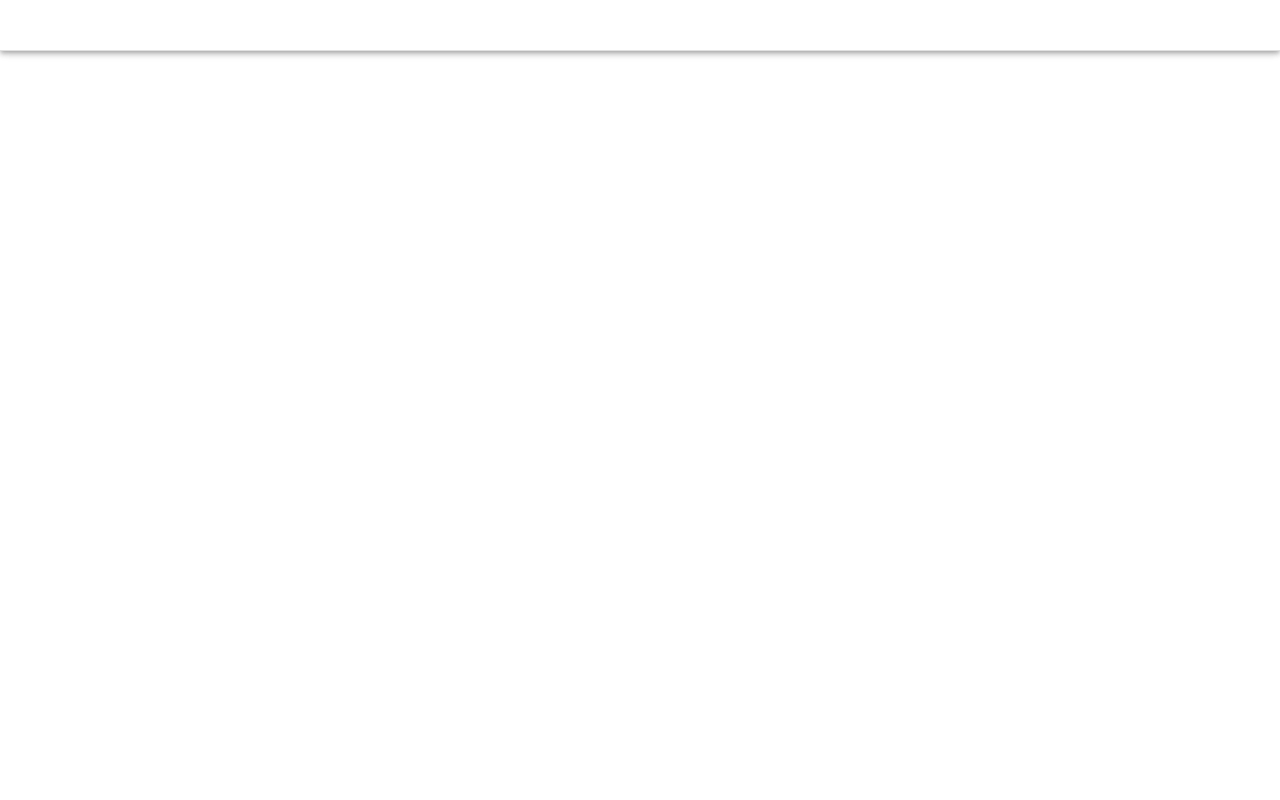
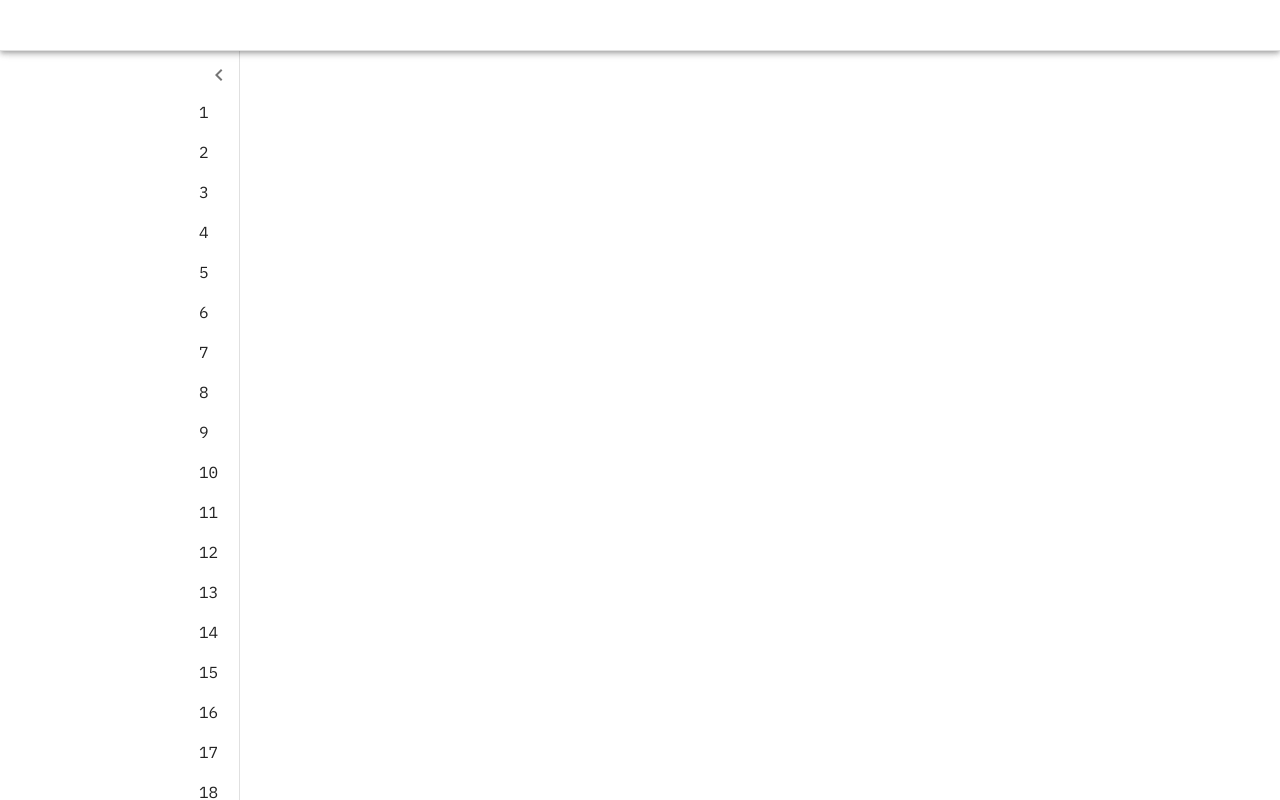
Before and after one commit to ramyo564/React_DjangoDRF_Chat, a React (Vite) app in the folder reactchat/: page / in a window 1280 px wide. Built offline with nearby package versions, Linux system fonts and the light colour scheme; a web font is replaced by a local one.

Commit message:
Build : Primary Draw (Part-1) Framework

```diff
--- /dev/null
+++ b/reactchat/src/components/PrimaryDraw/DrawToggle.tsx
@@ -0,0 +1,22 @@
+import ChevronLeft from "@mui/icons-material/ChevronLeft";
+import { Box, IconButton } from "@mui/material";
+
+
+const DrawerToggle = () => {
+    return(
+        <Box
+            sx={{
+                height:"50px",
+                display: "flex",
+                alignItems: "content",
+                justifyContent: "center",
+            }}
+        >
+            <IconButton>
+                <ChevronLeft/>
+            </IconButton>
+        </Box>
+    )
+}
+
+export default DrawerToggle;
--- a/reactchat/src/pages/Home.tsx
+++ b/reactchat/src/pages/Home.tsx
@@ -1,5 +1,6 @@
 import { Box, CssBaseline } from "@mui/material";
 import PrimaryAppBar from "./templates/PrimaryAppBar";
+import PrimaryDraw from "./templates/PrimaryDraw";
 
 
 const Home = () => {
@@ -8,6 +9,7 @@ const Home = () => {
         <Box sx={{ display: "flex" }}>
             <CssBaseline />
             <PrimaryAppBar />
+            <PrimaryDraw></PrimaryDraw>
         </Box>
     );
 };
--- /dev/null
+++ b/reactchat/src/pages/templates/PrimaryDraw.tsx
@@ -0,0 +1,57 @@
+import { Drawer, Box, useMediaQuery, Typography, useTheme } from "@mui/material";
+import { useState, useEffect } from "react";
+import DrawerToggle from "../../components/PrimaryDraw/DrawToggle";
+
+const PrimaryDraw = () => {
+    const theme = useTheme();
+    const below600 = useMediaQuery("(max-width:599px)");
+    const [open, setOpen] = useState(!below600);
+
+    console.log(below600)
+
+    useEffect(() => {
+        setOpen(!below600);
+    }, [below600]);
+
+    const handleDrawerOpen = () => {
+        setOpen(true);
+    };
+
+    const handleDrawerClose = () => {
+        setOpen(false);
+    };
+    return(
+    <Drawer
+        open={open}
+        variant={below600 ? "temporary" : "permanent"}
+        PaperProps={{
+            sx: {
+                mt: `${theme.primaryAppBar.height}px`,
+                height: `calc(100wh - ${theme.primaryAppBar.height}px )`,
+                width: theme.primaryDraw.width,
+            },
+        }}
+
+    >
+        <Box>
+            <Box
+                sx={{
+                    position: "absolute",
+                    top: 0,
+                    right: 0,
+                    p: 0,
+                    width: open ? "auto" : "100%",
+                }}
+            >
+                <DrawerToggle/>
+                {[...Array(50)].map((_, i)=>(
+                <Typography key={i} paragraph>
+                    {i +1}
+                </Typography>
+            ))}
+            </Box>
+        </Box>
+    </Drawer>
+    );
+};
+export default PrimaryDraw;
--- a/reactchat/src/theme/theme.tsx
+++ b/reactchat/src/theme/theme.tsx
@@ -5,10 +5,18 @@ declare module "@mui/material/styles" {
         primaryAppBar: {
             height: number,
         };
+        primaryDraw: {
+            width: number,
+            closed: number;
+        };
     }
     interface ThemeOptions {
         primaryAppBar: {
             height: number;
+        };
+        primaryDraw: {
+            width: number,
+            closed: number;
         };
     }
 }
@@ -26,7 +34,12 @@ export const createMuiTheme = () => {
         primaryAppBar: {
             height: 50,
         },
-        components:{
+        primaryDraw: {
+            width: 240,
+            closed: 70,
+
+        },
+        components: {
             MuiAppBar: {
                 defaultProps: {
                     color: "default",
```
